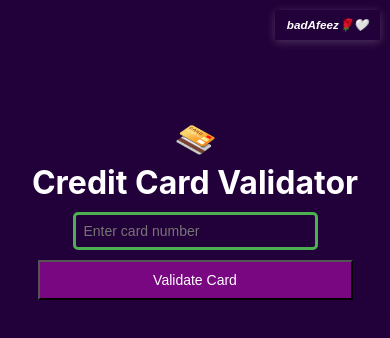
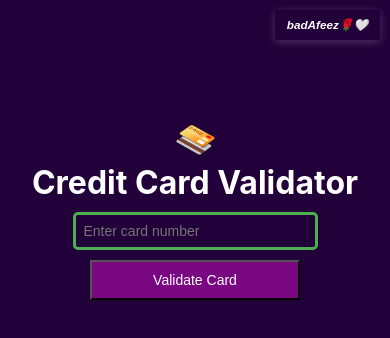
Before and after one commit to AfeezTemitope/CreditCardValidatorFront, a React (Create React App) app: page / in a window 390 px wide. Shown: the top 338 px of the page. Built offline with nearby package versions, Linux system fonts and the light colour scheme.

Commit message:
added a new update

```diff
--- a/src/CreditCard.css
+++ b/src/CreditCard.css
@@ -90,7 +90,7 @@ body {
     }
 
     .card-validator button {
-        width: 90%;
+        width: 60%;
         padding: 10px;
         font-size: 14px;
     }
```
